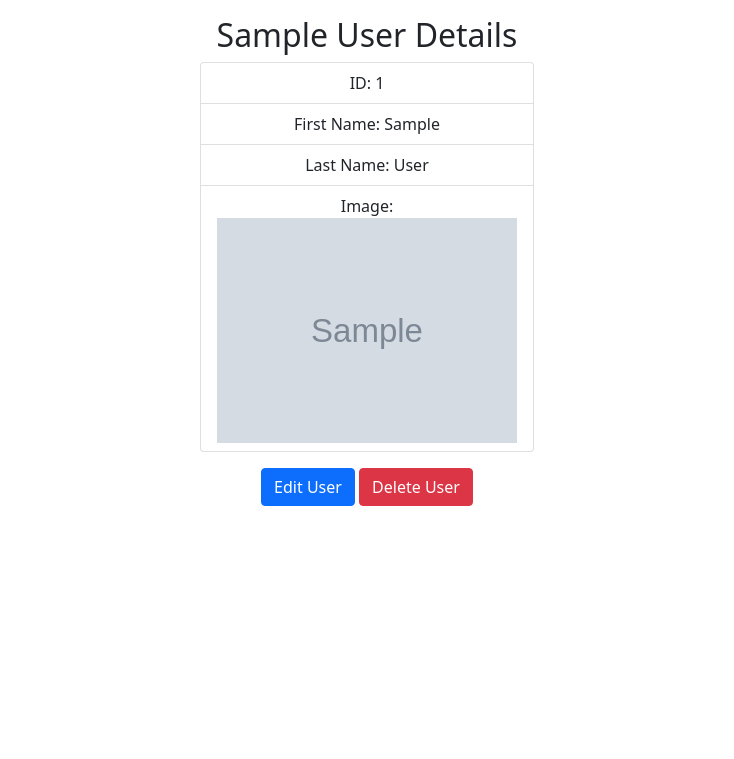
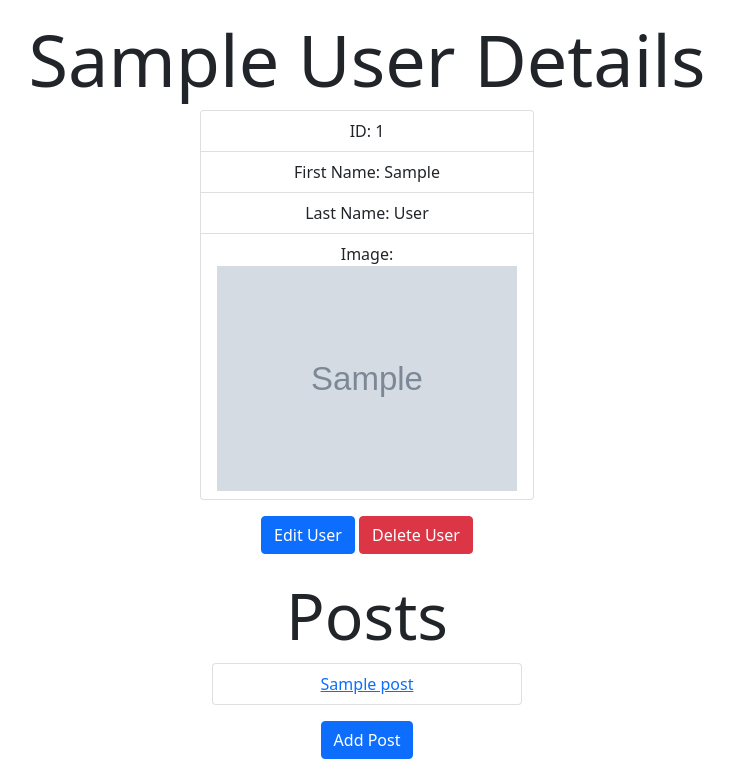
Before and after one commit to gloryannen/blogly, a Flask app: page /users/1 in a window 1280 px wide. Shown: the part 56-815 px from the top of the page, without its empty margins (273-1007 px from the left). Before the commit the page ends 562 px from the top, so only its background shows below. Run offline with Flask 2, Linux system fonts and the light colour scheme; tables that the repository leaves empty hold one stand-in row (values such as "Sample post"); grey boxes marked "Sample" are stand-in pictures.

Commit message:
adding posts

```diff
--- a/app.py
+++ b/app.py
@@ -4,7 +4,7 @@ from crypt import methods
 import re
 from flask import Flask, render_template, request, redirect
 from flask_debugtoolbar import DebugToolbarExtension
-from models import db, connect_db, User
+from models import db, connect_db, User, Post
 from sqlalchemy import desc
 
 app = Flask(__name__)
@@ -25,13 +25,15 @@ def home_page():
 @app.route('/users')
 def list_users():
   ''''Show all users, link to user pages, and link to add user'''
+
   users = User.query.order_by(User.last_name.asc()).all()
   return render_template('users_list.html', users=users)
 
 @app.route('/users/new', methods=['GET'])
 def show_user_form():
   '''Show form to add users'''
-  return render_template('form.html')
+
+  return render_template('user_create_form.html')
 
 @app.route('/users/new', methods=['POST'])
 def add_user_form():
@@ -52,18 +54,24 @@ def add_user_form():
 @app.route('/users/<int:user_id>')
 def user_information(user_id):
   '''Display user information'''
+
   user = User.query.get_or_404(user_id)
-  return render_template('user_details.html', user=user)
+  posts = Post.query.all()
+  user_post = user.posts
+
+  return render_template('user_details.html', user=user, user_post=user_post)
 
 @app.route('/users/<int:user_id>/edit', methods=['GET'])
 def load_user_information(user_id):
   '''Load user information'''
+
   user = User.query.get_or_404(user_id)
   return render_template('user_edit.html', user=user)
 
 @app.route('/users/<int:user_id>/edit', methods=['POST'])
 def edit_user_information(user_id):
   '''Edit user information'''
+
   user = User.query.get_or_404(user_id)
 
   # If a field is not modified, leave as its current value, otherwise update it accordingly
@@ -81,8 +89,72 @@ def edit_user_information(user_id):
 @app.route('/users/<int:user_id>/delete', methods=['GET','POST'])
 def delete_user(user_id):
   '''Delete user'''
+
   user = User.query.get_or_404(user_id)
   db.session.delete(user)
   db.session.commit()
 
   return redirect ('/users')
+
+@app.route('/users/<int:user_id>/posts/new', methods=['GET'])
+def load_post_form(user_id):
+  '''Show form to add users'''
+
+  user = User.query.get_or_404(user_id)
+
+  return render_template('post_form.html', user=user)
+
+@app.route('/users/<int:user_id>/posts/new', methods=['POST'])
+def handle_post_form(user_id):
+  '''Handle user post creation'''
+
+  user = User.query.get_or_404(user_id)
+  # Set field values and create new user on SQLAlchemy from them
+  title = request.form['title']
+  content = request.form['content']
+
+  new_post = Post(title=title, content=content, user_id=user.id)
+
+  db.session.add(new_post)
+  db.session.commit()
+
+  return redirect(f'/users/{user_id}')
+
+@app.route('/posts/<int:post_id>', methods=['GET'])
+def load_post_information(post_id):
+  '''Load post information'''
+
+  post = Post.query.get_or_404(post_id)
+  return render_template('post_details.html', post=post)
+
+@app.route('/posts/<int:post_id>/edit', methods=['GET'])
+def edit_post_details(post_id):
+  '''Edit post details'''
+
+  post = Post.query.get_or_404(post_id)
+  return render_template('post_edit.html', post=post)
+
+@app.route('/posts/<int:post_id>/edit', methods=['POST'])
+def handle_edit_post(post_id):
+  '''Handle edit post'''
+
+  post = Post.query.get_or_404(post_id)
+  # If a field is not modified, leave as its current value, otherwise update it accordingly
+  if request.form['title'] != '':
+    post.title = request.form['title']
+  if request.form['content'] != '':
+    post.content = request.form['content']
+
+  db.session.commit()
+
+  return redirect(f'/users/{post.user_id}')
+
+@app.route('/posts/<int:post_id>/delete', methods=['GET','POST'])
+def delete_post(post_id):
+  '''Delete user'''
+
+  post = Post.query.get_or_404(post_id)
+  db.session.delete(post)
+  db.session.commit()
+
+  return redirect (f'/users/{post.user_id}')
--- a/models.py
+++ b/models.py
@@ -1,5 +1,6 @@
 """Models for Blogly."""
 
+import datetime
 from flask_sqlalchemy import SQLAlchemy
 from sqlalchemy import table
 
@@ -10,7 +11,7 @@ def connect_db(app):
   db.init_app(app)
 
 class User(db.Model):
-  '''User'''
+  '''User Model'''
 
   __tablename__ = 'users'
 
@@ -30,3 +31,37 @@ class User(db.Model):
 
   image_url = db.Column(db.Text,
                   nullable=True )
+
+  def __repr__(self):
+        return f'<User {self.id}, {self.first_name}, {self.last_name}>'
+
+class Post(db.Model):
+  '''Post Model'''
+
+  __tablename__ = 'posts'
+
+  id = db.Column(db.Integer,
+                 primary_key=True,
+                 autoincrement=True)
+
+  title = db.Column(db.String(15),
+                  nullable=False)
+
+  content = db.Column(db.String,
+                  nullable=False)
+
+  created_at = db.Column(db.DateTime,
+                  nullable=False,
+                  default = datetime.datetime.now)
+
+  user_id = db.Column(db.Integer,
+                   db.ForeignKey('users.id'))
+
+  user = db.relationship('User', backref='posts')
+
+  def __repr__(self):
+    return f'<Post {self.id}, {self.title}, {self.content}>'
+
+  @property
+  def formatted_datetime(self):
+    return self.created_at.strftime('%a %b %-d, %Y at %-I:%M %p')
--- a/templates/form.html
+++ b/templates/user_create_form.html
@@ -2,7 +2,7 @@
 {% block title %}New User Form{% endblock %}
 {% block content %}
 
-<h2 class="col-12">Create a user</h2>
+<h2 class="display-2 col-12">Create a user</h2>
 <form action="/users/new" method="POST" class="row-4 mx-auto">
     <div class="col-mb-6 form-group">
       <label for="first_name" class="form-label">First Name</label>
--- a/templates/user_details.html
+++ b/templates/user_details.html
@@ -2,7 +2,7 @@
 {% block title %}User details{% endblock %}
 {% block content %}
 
-<h2 class="col-12">{{user.full_name}} Details</h2>
+<h2 class="display-2 col-12">{{user.full_name}} Details</h2>
 <div class="row-4 mx-auto">
   <ul class="row list-group">
     <li class="list-group-item">ID: {{user.id}}</li>
@@ -15,6 +15,17 @@
   </ul>
   <a class="btn btn-primary mt-3 col-mb-12" href="/users/{{user.id}}/edit">Edit User</a>
   <a class="btn btn-danger mt-3 col-mb-12" href="/users/{{user.id}}/delete">Delete User</a>
+
+
+<h3 class="display-3 mt-4">Posts</h3>
+  <ul class="col list-group">
+    {% for post in user_post%}
+    <li class="list-group-item">
+      <a href="/posts/{{post.id}}">{{post.title}}</a>
+    </li>
+    {% endfor %}
+  </ul>
+  <a class="btn btn-primary mt-3 col-mb-12" href="/users/{{user.id}}/posts/new">Add Post</a>
 </div>
 
 
--- a/templates/user_edit.html
+++ b/templates/user_edit.html
@@ -1,8 +1,8 @@
 {% extends 'base.html' %}
-{% block title %}New User Form{% endblock %}
+{% block title %}Edit User{% endblock %}
 {% block content %}
 
-<h2 class="col-12">Edit Profile</h2>
+<h2 class="display-2 col-12">Edit Profile</h2>
 <form action="" method="POST" class="row-4 mx-auto">
   <div class="col-mb-6 form-group">
     <label for="first_name" class="form-label">First Name</label>
--- a/templates/users_list.html
+++ b/templates/users_list.html
@@ -1,8 +1,8 @@
 {% extends 'base.html' %}
-{% block title %}List of Users{% endblock %}
+{% block title %}Users List{% endblock %}
 {% block content %}
 
-<h2 class="col-12">Users</h2>
+<h2 class="display-2 col-12">Users</h2>
 <div class="row-6 mx-auto flex-wrap">
   <ul class="list-group list-group-horizontal">
     {% for user in users %}
--- a/test_flask.py
+++ b/test_flask.py
@@ -49,7 +49,7 @@ class UserViewsTestCase(TestCase):
             html = resp.get_data(as_text=True)
 
             self.assertEqual(resp.status_code, 200)
-            self.assertIn('<h2>TestUser Doe Details</h2>', html)
+            self.assertIn('<h2 class="display-2 col-12">TestUser Doe Details</h2>', html)
             self.assertIn(self.test_user.first_name, html)
 
 
@@ -60,7 +60,7 @@ class UserViewsTestCase(TestCase):
             html = resp.get_data(as_text=True)
 
             self.assertEqual(resp.status_code, 200)
-            self.assertIn("<h2>TestUser2 Doug Details</h2>", html)
+            self.assertIn('<h2 class="display-2 col-12">TestUser2 Doug Details</h2>', html)
 
 
 
```
Also changed, not shown: seed.py (+6 -5 lines), templates/post_details.html (added, +19 -0 lines), templates/post_edit.html (added, +23 -0 lines), templates/post_form.html (added, +22 -0 lines).
